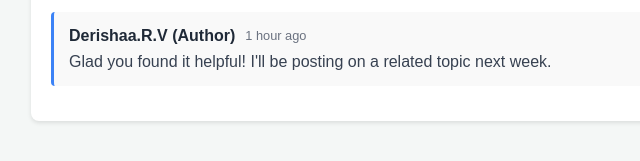
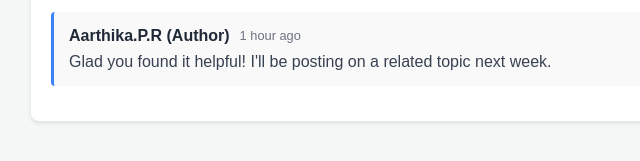
Before and after one commit to aarthikapr867/my-recipebook-app, a plain HTML site: page index.html in a window 1280 px wide. Shown: the part 476-637 px from the top of the page, 189-829 px from the left. Drawn offline with Linux system fonts and the light colour scheme.

Commit message:
index.html

```diff
--- a/index.html
+++ b/index.html
@@ -64,7 +64,7 @@
 
         <div class="comment">
             <div class="comment-header">
-                <span class="comment-author">Derishaa.R.V (Author)</span>
+                <span class="comment-author">Aarthika.P.R (Author)</span>
                 <span class="comment-date">1 hour ago</span>
             </div>
             <div class="comment-body">
```
